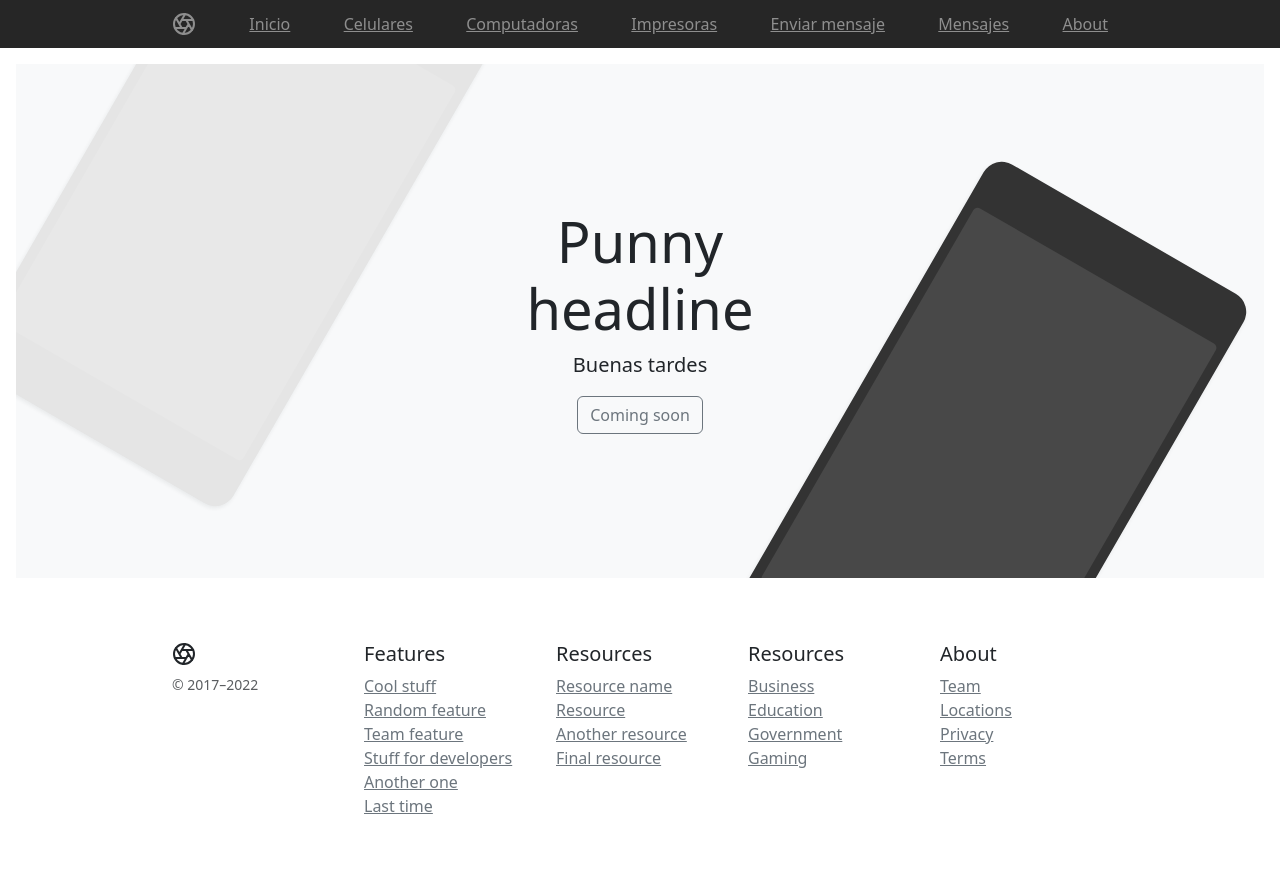
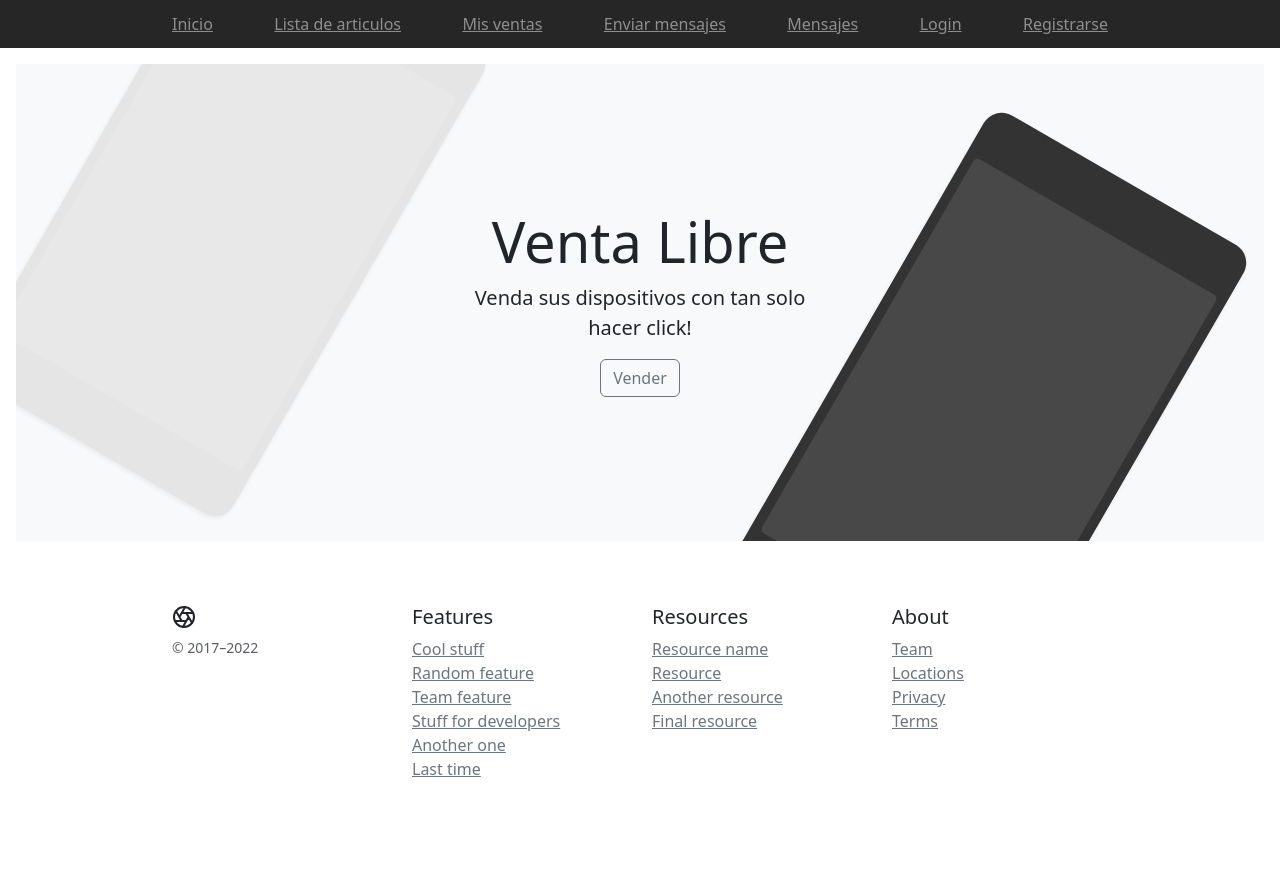
Before and after one commit to julietxt/Proyecto-final-Julieta-Vera, a Django app: page / in a window 1280 px wide. After the commit the page ends 777 px from the top, so only its background shows below. Run offline with Django 4.2, Linux system fonts and the light colour scheme; some libraries are stand-ins or nearby versions.

Commit message:
creacion de templates login,logout, autorizaciones, imagenes

```diff
--- a/VentaLibre/models.py
+++ b/VentaLibre/models.py
@@ -4,9 +4,9 @@ from django.contrib.auth.models import User
 
 class Articulo(models.Model):
     titulo = models.CharField(max_length=100)
-    articulo = models.TextField(max_length=100)
-    marca = models.TextField(max_length=100)
-    descripcion = models.TextField(max_length=1000)
+    articulo = models.TextField(max_length=40)
+    marca = models.TextField(max_length=40)
+    descripcion = models.TextField(max_length=500)
     precio = models.FloatField()
     imagen = models.ImageField(upload_to="menues", null=True, blank=True)
     propietario = models.ForeignKey(to=User, on_delete=models.CASCADE , related_name="propietario" )
--- a/VentaLibre/templates/VentaLibre/base.html
+++ b/VentaLibre/templates/VentaLibre/base.html
@@ -89,16 +89,22 @@
 
 <header class="site-header sticky-top py-1">
   <nav class="container d-flex flex-column flex-md-row justify-content-between">
-    <a class="py-2" href="https://getbootstrap.com/docs/5.3/examples/product/#" aria-label="Product">
-      <svg xmlns="http://www.w3.org/2000/svg" width="24" height="24" fill="none" stroke="currentColor" stroke-linecap="round" stroke-linejoin="round" stroke-width="2" class="d-block mx-auto" role="img" viewBox="0 0 24 24"><title>Product</title><circle cx="12" cy="12" r="10"></circle><path d="M14.31 8l5.74 9.94M9.69 8h11.48M7.38 12l5.74-9.94M9.69 16L3.95 6.06M14.31 16H2.83m13.79-4l-5.74 9.94"></path></svg>
-    </a>
-    <a class="py-2 d-none d-md-inline-block" href="https://getbootstrap.com/docs/5.3/examples/product/#">Inicio</a>
-    <a class="py-2 d-none d-md-inline-block" href="https://getbootstrap.com/docs/5.3/examples/product/#">Celulares</a>
-    <a class="py-2 d-none d-md-inline-block" href="https://getbootstrap.com/docs/5.3/examples/product/#">Computadoras</a>
-    <a class="py-2 d-none d-md-inline-block" href="https://getbootstrap.com/docs/5.3/examples/product/#">Impresoras</a>
-    <a class="py-2 d-none d-md-inline-block" href="https://getbootstrap.com/docs/5.3/examples/product/#">Enviar mensaje</a>
+
+    <a class="py-2 d-none d-md-inline-block" href="{% url  'index' %}">Inicio</a>
+    <a class="py-2 d-none d-md-inline-block" href="{% url 'articulo-list'%}">Lista de articulos</a>
+    <a class="py-2 d-none d-md-inline-block" href="https://getbootstrap.com/docs/5.3/examples/product/#">Mis ventas</a>
+    <a class="py-2 d-none d-md-inline-block" href="https://getbootstrap.com/docs/5.3/examples/product/#">Enviar mensajes</a>
     <a class="py-2 d-none d-md-inline-block" href="https://getbootstrap.com/docs/5.3/examples/product/#">Mensajes</a>
-    <a class="py-2 d-none d-md-inline-block" href="https://getbootstrap.com/docs/5.3/examples/product/#">About</a>
+
+    {%if  user.is_authenticated %}
+
+        <a class="py-2 d-none d-md-inline-block" href="{% url 'logout' %}">Logout</a>
+    {% else %}
+        <a class="py-2 d-none d-md-inline-block" href="{% url 'login' %}">Login</a>
+        <a class="py-2 d-none d-md-inline-block" href="{% url 'signup' %}"> Registrarse</a>
+
+    {%endif%}
+
   </nav>
 </header>
 
@@ -131,15 +137,7 @@
         <li><a class="link-secondary" href="https://getbootstrap.com/docs/5.3/examples/product/#">Final resource</a></li>
       </ul>
     </div>
-    <div class="col-6 col-md">
-      <h5>Resources</h5>
-      <ul class="list-unstyled text-small">
-        <li><a class="link-secondary" href="https://getbootstrap.com/docs/5.3/examples/product/#">Business</a></li>
-        <li><a class="link-secondary" href="https://getbootstrap.com/docs/5.3/examples/product/#">Education</a></li>
-        <li><a class="link-secondary" href="https://getbootstrap.com/docs/5.3/examples/product/#">Government</a></li>
-        <li><a class="link-secondary" href="https://getbootstrap.com/docs/5.3/examples/product/#">Gaming</a></li>
-      </ul>
-    </div>
+
     <div class="col-6 col-md">
       <h5>About</h5>
       <ul class="list-unstyled text-small">
--- a/VentaLibre/templates/VentaLibre/index.html
+++ b/VentaLibre/templates/VentaLibre/index.html
@@ -7,9 +7,9 @@
 <main>
     <div class="position-relative overflow-hidden p-3 p-md-5 m-md-3 text-center bg-light">
       <div class="col-md-5 p-lg-5 mx-auto my-5">
-        <h1 class="display-4 fw-normal">Punny headline</h1>
-        <p class="lead fw-normal">Buenas tardes</p>
-        <a class="btn btn-outline-secondary" href="https://getbootstrap.com/docs/5.3/examples/product/#">Coming soon</a>
+        <h1 class="display-4 fw-normal">Venta Libre</h1>
+        <p class="lead fw-normal">Venda sus dispositivos con tan solo hacer click!</p>
+        <a class="btn btn-outline-secondary" href="{% url 'articulo-create' %}">Vender</a>
       </div>
       <div class="product-device shadow-sm d-none d-md-block"></div>
       <div class="product-device product-device-2 shadow-sm d-none d-md-block"></div>
--- a/VentaLibre/views.py
+++ b/VentaLibre/views.py
@@ -2,7 +2,6 @@ from django.shortcuts import render
 from django.shortcuts import render
 from django.shortcuts import render
 from VentaLibre.models import Articulo
-#from VentasTec.forms import PostForm
 from django.urls import reverse_lazy
 from django.views.generic import ListView, DetailView, CreateView, UpdateView, DeleteView
 from django.contrib.auth.views import LoginView, LogoutView
@@ -30,14 +29,12 @@ class ArticuloDetail(DetailView):
 class ArticuloUpdate(LoginRequiredMixin, UserPassesTestMixin, UpdateView):
     model = Articulo
     success_url = reverse_lazy("articulo-list")
-    fields = (
-
-        )
+    fields = '__all__'
 
     def test_func(self):
         user_id = self.request.user.id
-        post_id = self.kwargs.get("pk")
-        return Articulo.objects.filter(publisher=user_id,id=post_id).exists()
+        articulo_id = self.kwargs.get("pk")
+        return Articulo.objects.filter(propietario=user_id,id=articulo_id).exists()
 
 
 class ArticuloDelete(LoginRequiredMixin, UserPassesTestMixin, DeleteView):
@@ -47,15 +44,14 @@ class ArticuloDelete(LoginRequiredMixin, UserPassesTestMixin, DeleteView):
 
     def test_func(self):
         user_id = self.request.user.id
-        post_id = self.kwargs.get("pk")
-        return Articulo.objects.filter(propietario=user_id,id=post_id).exists()
+        articulo_id = self.kwargs.get("pk")
+        return Articulo.objects.filter(propietario=user_id,id=articulo_id).exists()
 
 
 class ArticuloCreate(LoginRequiredMixin, CreateView):
     model = Articulo
     success_url = reverse_lazy("articulo-list")
-    fields = (
-    )
+    fields = '__all__'
 
     def form_valid(self, form):
         form.instance.propietario = self.request.user
@@ -77,7 +73,7 @@ class Login(LoginView):
 
 class SignUp(CreateView):
     form_class = UserCreationForm
-    template_name = 'registration/signup.html'
+    template_name = 'registration/sign_up.html'
     success_url = reverse_lazy('articulo-list')
 
 
--- a/project/settings.py
+++ b/project/settings.py
@@ -104,7 +104,7 @@ AUTH_PASSWORD_VALIDATORS = [
 # Internationalization
 # https://docs.djangoproject.com/en/4.1/topics/i18n/
 
-LANGUAGE_CODE = 'en-us'
+LANGUAGE_CODE = 'es-AR'
 
 TIME_ZONE = 'UTC'
 
```
Also changed, not shown: VentaLibre/templates/VentaLibre/articulo_confirm_delete.html (added, +12 -0 lines), VentaLibre/templates/VentaLibre/articulo_form.html (added, +11 -0 lines), VentaLibre/templates/registration/login.html (added, +11 -0 lines), VentaLibre/templates/registration/logout.html (added, +7 -0 lines), VentaLibre/templates/registration/sign_up.html (added, +12 -0 lines), VentaLibre/migrations/0002_alter_articulo_articulo_alter_articulo_descripcion_and_more.py (added), media/menues/ipadd.jpg (added), media/menues/samsung_flip.jpg (added).
